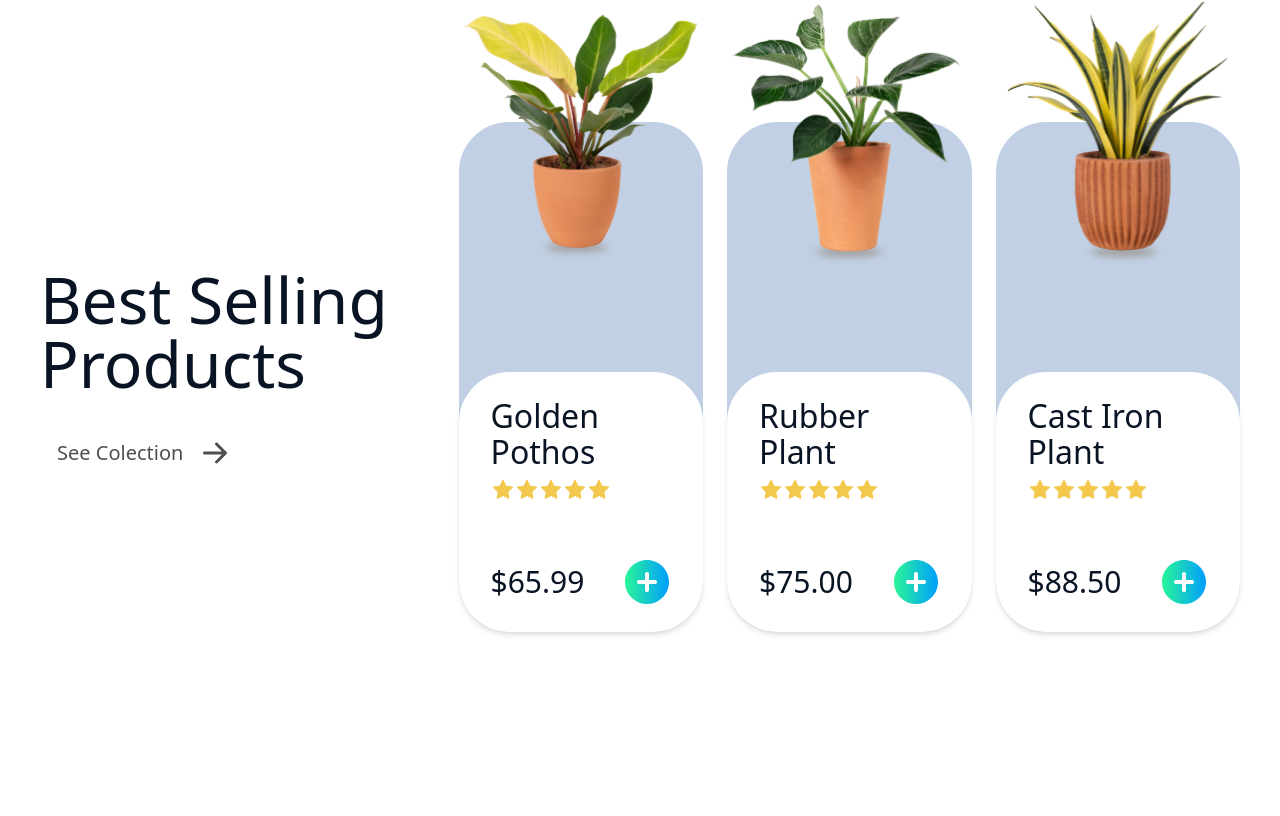
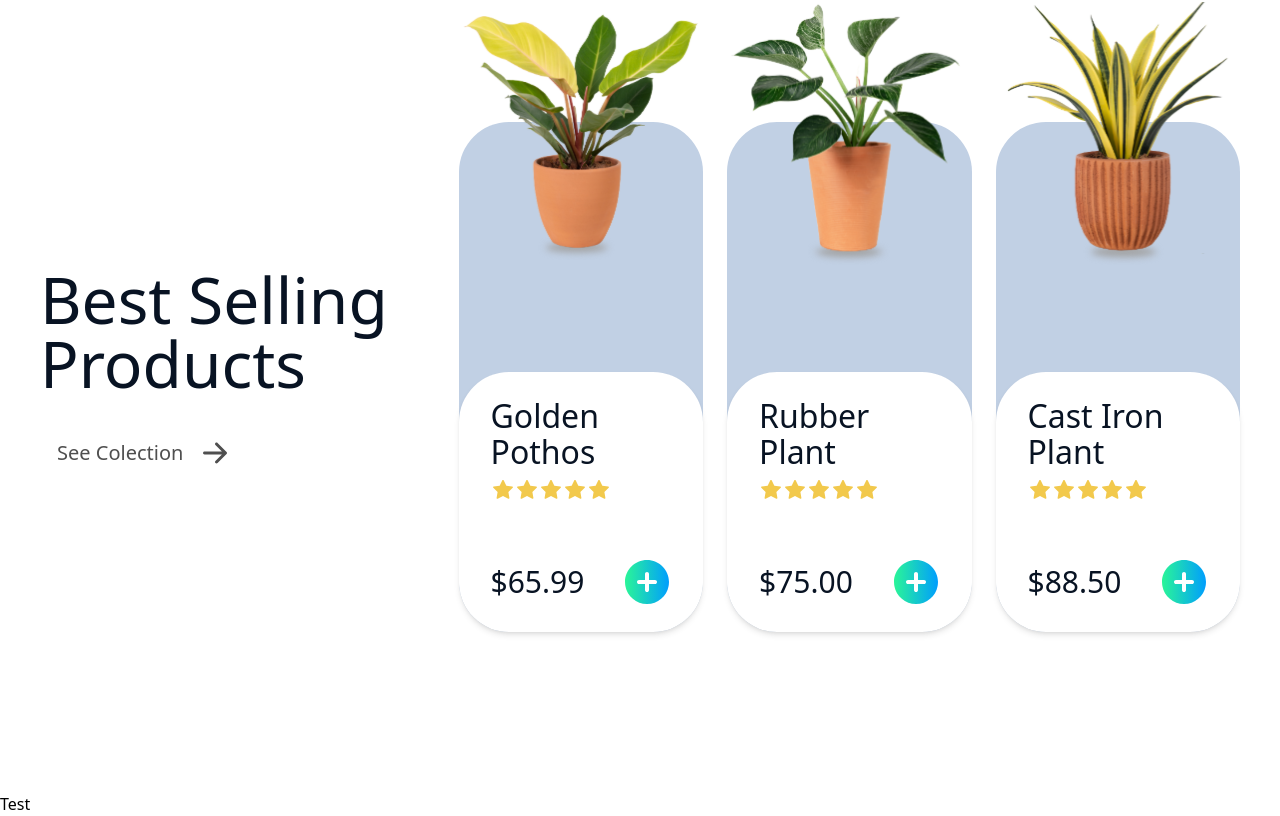
Before and after one commit to NerminVej/Crafted-Comforts, a React (Vite) app: page / in a window 1280 px wide. Shown: the part 1192-2008 px from the top of the page. Before the commit the page ends 1984 px from the top, so only its background shows below. Built offline with nearby package versions, Linux system fonts and the light colour scheme.

Commit message:
created the Reference component

```diff
--- a/src/App.tsx
+++ b/src/App.tsx
@@ -3,6 +3,7 @@ import { useState } from "react";
 import { Hero } from "./components/Hero";
 import Services from "./components/Services";
 import Products from "./components/Products";
+import { Reference } from "./components/Reference";
 
 function App() {
 
@@ -11,6 +12,7 @@ function App() {
       <Hero />
       <Services />
       <Products />
+      <Reference />
     </div>
   );
 }
--- /dev/null
+++ b/src/components/Reference.tsx
@@ -0,0 +1,8 @@
+
+export const Reference = () => {
+  return (
+    <div>
+        Test
+    </div>
+  )
+}
```
